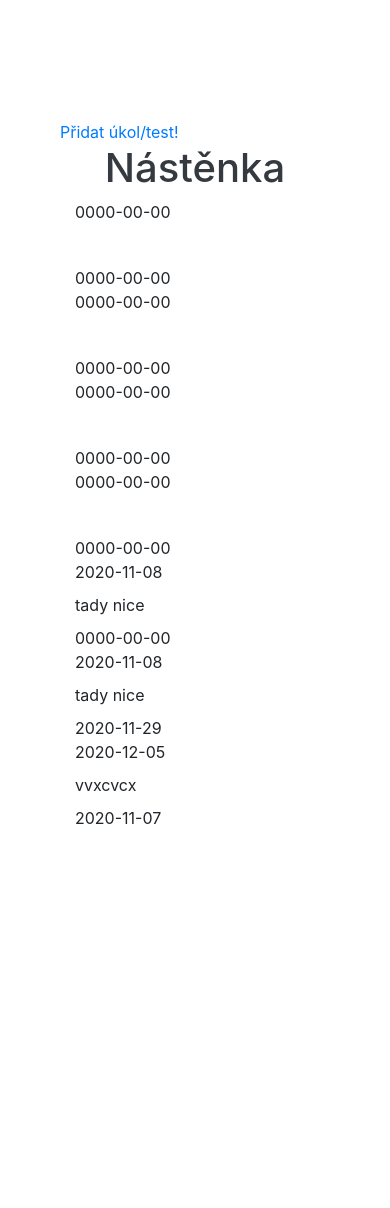
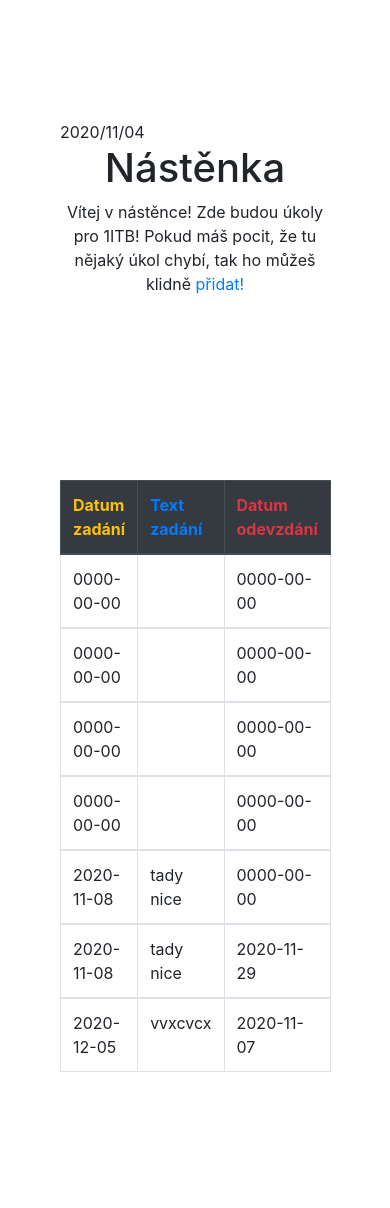
Before and after one commit to l1fsec/nastenka, a PHP site: page / in a window 390 px wide. Before the commit the page ends 824 px from the top, so only its background shows below. Run offline with PHP 8.4, Linux system fonts and the light colour scheme; data comes from the database, SQL or seed files in the repository.

Commit message:
Upraven vzhled tabulky

```diff
--- a/index.php
+++ b/index.php
@@ -15,13 +15,34 @@
         }
     </style>
 
+    <script type="text/javascript">
+        var today = new Date();
+        var dd = String(today.getDate()).padStart(2, '0');
+        var mm = String(today.getMonth() + 1).padStart(2, '0');
+        var yyyy = today.getFullYear();
+
+        today = yyyy + '/' + mm + '/' + dd;
+        document.write(today);
+    </script>
+
     <title>Hello, world!</title>
-    <a href="pridat.html">Přidat úkol/test!</a>
 </head>
 
 <body class="box">
-    <h1 class="text-center text-dark">Nástěnka</h1>
-
+    <div class="text-center">
+        <h1>Nástěnka</h1>
+        <p>
+            Vítej v nástěnce! Zde budou úkoly pro 1ITB! Pokud máš pocit, že tu nějaký úkol chybí, tak ho můžeš klidně <a href="pridat.html">přidat!</a>
+        </p>
+    </div>
+    <table class='table table-bordered'>
+        <thead class='thead-dark'>
+            <tr>
+                <th class='text-warning'>Datum zadání</th>
+                <th class='text-primary'>Text zadání</th>
+                <th class='text-danger'>Datum odevzdání</th>
+        </thead>
+        </tr>
         <?php
         $servername = "localhost";
         $username = "root";
@@ -37,24 +58,21 @@
 
         if ($result->num_rows > 0) {
             while ($row = $result->fetch_assoc()) {
-
-            echo "<div class='container'>";
-            echo "<div class='row justify-content-md-center'>";
-            echo "<div class='col col-lg-2'>" . $row["datum_zad"] . "</div>";
-            echo "<hr>";
-            echo "<div class='col-md-auto'>" . $row["text_zad"] . "</div>";
-            echo "<hr>";
-            echo "<div class='col col-lg-2'>" . $row["datum_ode"] . "</div>";
-            echo "</div>";
-            echo "</div>";
-            echo "</div>";
+                echo "<tbody>";
+                echo "<tr>";
+                echo "<td>" . $row["datum_zad"] . "</td>";
+                echo "<td>" . $row["text_zad"] . "</td>" . "<br>";
+                echo "<td>" . $row["datum_ode"] . "</td>";
+                echo "</tr>";
             }
         } else {
             echo "0 výsledků";
         }
         $conn->close();
         ?>
-    </div>
+        </tbody>
+    </table>
+
 
     <!-- Optional JavaScript; choose one of the two! -->
 
```
Also changed, not shown: pridat.html (+9 -3 lines), admin.php (added), login.php (added). Lines whose indentation alone changed are shown as unchanged.
